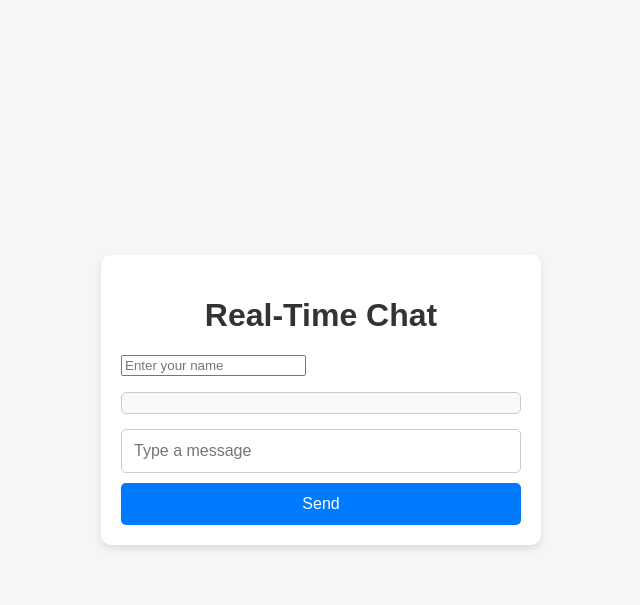
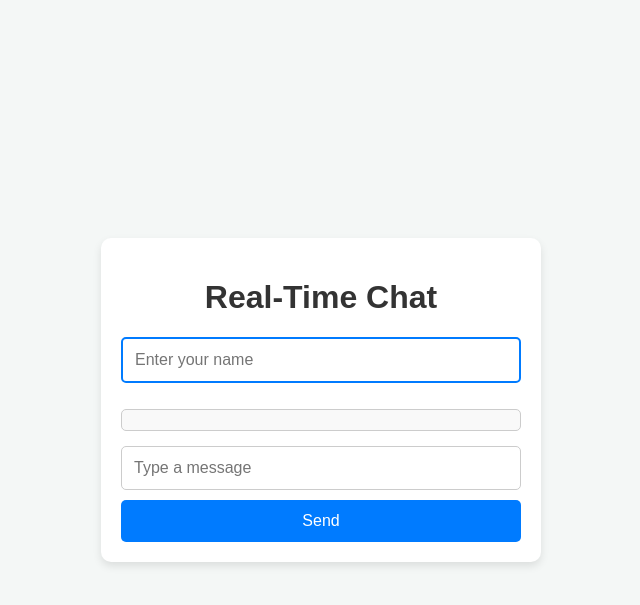
Before and after one commit to rib3ni/chatapppython, a Flask app: page / in a window 1280 px wide. Shown: the top 605 px of the page, without its empty margins (319-959 px from the left). Run offline with Flask 3, Linux system fonts and the light colour scheme; some libraries are stand-ins or nearby versions.

Commit message:
Styled username input box

```diff
--- a/static/styles.css
+++ b/static/styles.css
@@ -24,6 +24,23 @@ h1 {
     padding: 20px;
 }
 
+/* Input field for username */
+#username {
+    width: 100%;
+    padding: 12px;
+    margin-bottom: 10px;
+    border: 2px solid #007BFF;
+    border-radius: 5px;
+    font-size: 16px;
+    box-sizing: border-box;
+    outline: none;
+    transition: border-color 0.3s ease;
+}
+
+#username:focus {
+    border-color: #0056b3;
+}
+
 /* Messages list */
 #messages {
     list-style-type: none;
@@ -45,7 +62,7 @@ h1 {
     font-size: 14px;
 }
 
-/* Input field */
+/* Input field for messages */
 #message {
     width: 100%;
     padding: 12px;
```
